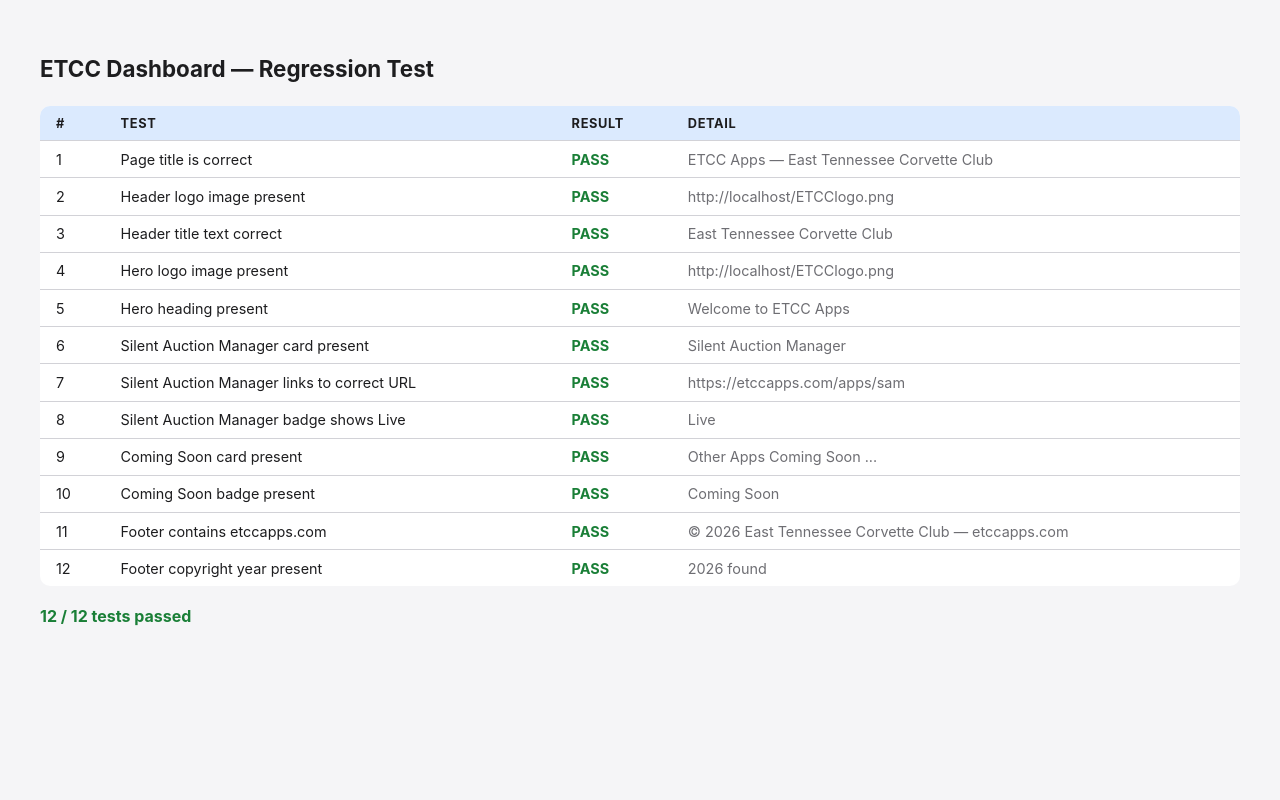
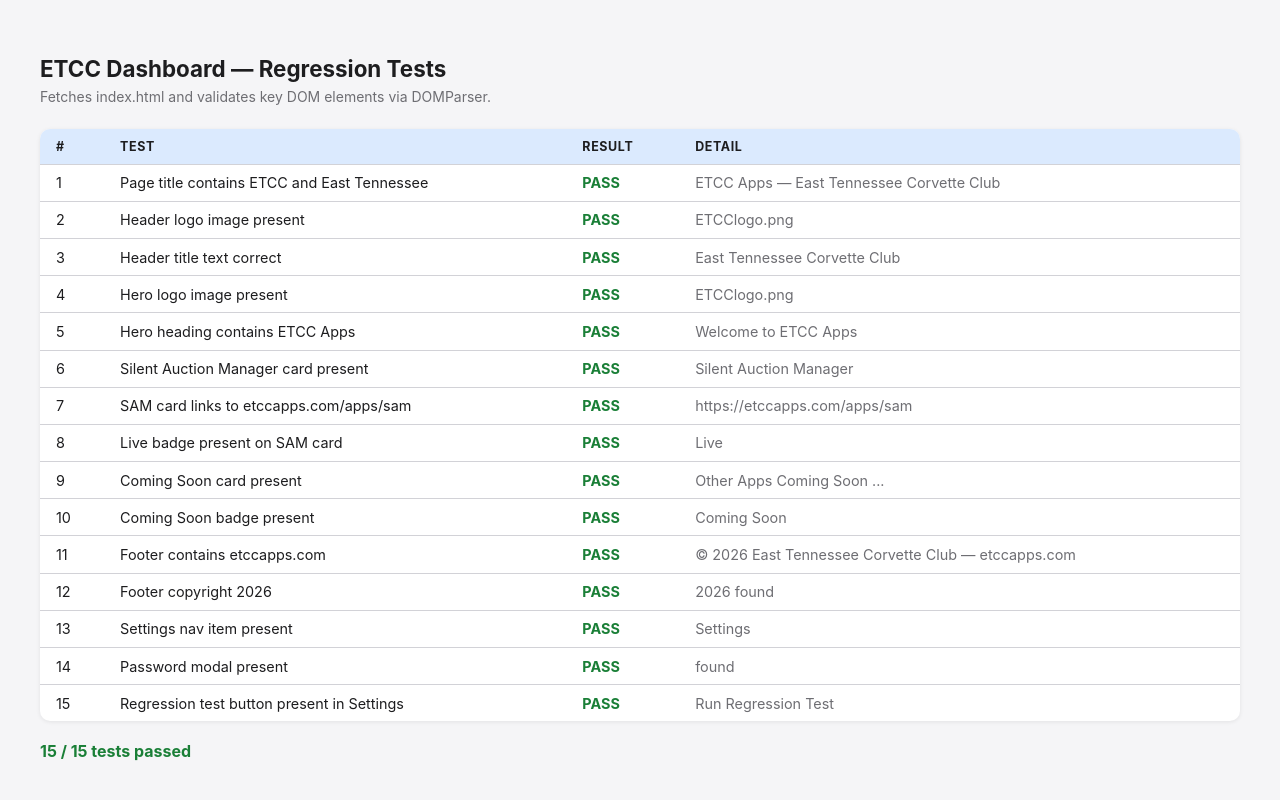
Before and after one commit to ETCCRepo/ETCCDashboard, a plain HTML site: page test.html in a window 1280 px wide. Drawn offline with Linux system fonts and the light colour scheme.

Commit message:
Updated Claude.md: full architecture docs; fix test.html (fetch+DOMParser); remove Test.txt

```diff
--- a/test.html
+++ b/test.html
@@ -2,24 +2,26 @@
 <html lang="en">
 <head>
   <meta charset="UTF-8" />
-  <title>ETCC Dashboard — Regression Test</title>
+  <title>ETCC Dashboard — Regression Tests</title>
   <style>
     body { font-family: -apple-system, sans-serif; background: #f5f5f7; color: #1d1d1f; padding: 2rem; }
-    h1 { font-size: 1.4rem; margin-bottom: 1.5rem; }
-    table { width: 100%; border-collapse: collapse; background: #fff; border-radius: 10px; overflow: hidden; }
-    th { background: #dbeafe; text-align: left; padding: 0.6rem 1rem; font-size: 0.8rem; text-transform: uppercase; letter-spacing: 0.05em; }
+    h1 { font-size: 1.4rem; margin-bottom: 0.4rem; }
+    .sub { color: #6e6e73; font-size: 0.875rem; margin-bottom: 1.5rem; }
+    table { width: 100%; border-collapse: collapse; background: #fff; border-radius: 10px; overflow: hidden; box-shadow: 0 1px 4px rgba(0,0,0,0.08); }
+    th { background: #dbeafe; text-align: left; padding: 0.6rem 1rem; font-size: 0.78rem; text-transform: uppercase; letter-spacing: 0.05em; }
     td { padding: 0.6rem 1rem; border-top: 1px solid #d2d2d7; font-size: 0.9rem; }
     .pass { color: #1a7f37; font-weight: 700; }
     .fail { color: #c62828; font-weight: 700; }
     #summary { margin-top: 1.25rem; font-weight: 700; font-size: 1rem; }
+    #status  { color: #6e6e73; font-size: 0.875rem; margin-bottom: 1rem; }
   </style>
 </head>
 <body>
-  <h1>ETCC Dashboard — Regression Test</h1>
+  <h1>ETCC Dashboard — Regression Tests</h1>
+  <div class="sub">Fetches index.html and validates key DOM elements via DOMParser.</div>
+  <div id="status">Loading index.html...</div>
   <table>
-    <thead>
-      <tr><th>#</th><th>Test</th><th>Result</th><th>Detail</th></tr>
-    </thead>
+    <thead><tr><th>#</th><th>Test</th><th>Result</th><th>Detail</th></tr></thead>
     <tbody id="results"></tbody>
   </table>
   <div id="summary"></div>
@@ -27,155 +29,138 @@
   <script>
     const tests = [
       {
-        name: 'Page title is correct',
-        fn: () => {
-          const t = document.title;
+        name: 'Page title contains ETCC and East Tennessee',
+        fn: doc => {
+          const t = doc.querySelector('title')?.textContent || '';
           return { pass: t.includes('ETCC') && t.includes('East Tennessee'), detail: t };
         }
       },
       {
         name: 'Header logo image present',
-        fn: () => {
-          const img = document.querySelector('header img');
-          return { pass: !!img && img.src.includes('ETCClogo.png'), detail: img ? img.src : 'not found' };
+        fn: doc => {
+          const img = doc.querySelector('header img');
+          return { pass: !!img && img.getAttribute('src')?.includes('ETCClogo'), detail: img ? img.getAttribute('src') : 'not found' };
         }
       },
       {
         name: 'Header title text correct',
-        fn: () => {
-          const el = document.querySelector('.header-title');
+        fn: doc => {
+          const el = doc.querySelector('.header-title');
           return { pass: !!el && el.textContent.includes('East Tennessee Corvette Club'), detail: el ? el.textContent.trim() : 'not found' };
         }
       },
       {
         name: 'Hero logo image present',
-        fn: () => {
-          const img = document.querySelector('.hero-logo');
-          return { pass: !!img && img.src.includes('ETCClogo.png'), detail: img ? img.src : 'not found' };
+        fn: doc => {
+          const img = doc.querySelector('.hero-logo');
+          return { pass: !!img && img.getAttribute('src')?.includes('ETCClogo'), detail: img ? img.getAttribute('src') : 'not found' };
         }
       },
       {
-        name: 'Hero heading present',
-        fn: () => {
-          const el = document.querySelector('.hero h1');
+        name: 'Hero heading contains ETCC Apps',
+        fn: doc => {
+          const el = doc.querySelector('.hero h1');
           return { pass: !!el && el.textContent.includes('ETCC Apps'), detail: el ? el.textContent.trim() : 'not found' };
         }
       },
       {
         name: 'Silent Auction Manager card present',
-        fn: () => {
-          const cards = Array.from(document.querySelectorAll('.card-name'));
+        fn: doc => {
+          const cards = Array.from(doc.querySelectorAll('.card-name'));
           const found = cards.find(c => c.textContent.includes('Silent Auction Manager'));
           return { pass: !!found, detail: found ? found.textContent.trim() : 'not found' };
         }
       },
       {
-        name: 'Silent Auction Manager links to correct URL',
-        fn: () => {
-          const a = document.querySelector('a.app-card');
-          return { pass: !!a && a.href.includes('etccapps.com/apps/sam'), detail: a ? a.href : 'not found' };
+        name: 'SAM card links to etccapps.com/apps/sam',
+        fn: doc => {
+          const a = doc.querySelector('a.app-card');
+          return { pass: !!a && a.getAttribute('href')?.includes('etccapps.com/apps/sam'), detail: a ? a.getAttribute('href') : 'not found' };
         }
       },
       {
-        name: 'Silent Auction Manager badge shows Live',
-        fn: () => {
-          const badge = document.querySelector('.badge-live');
+        name: 'Live badge present on SAM card',
+        fn: doc => {
+          const badge = doc.querySelector('.badge-live');
           return { pass: !!badge && badge.textContent.trim() === 'Live', detail: badge ? badge.textContent.trim() : 'not found' };
         }
       },
       {
         name: 'Coming Soon card present',
-        fn: () => {
-          const card = document.querySelector('.app-card.coming-soon');
-          return { pass: !!card, detail: card ? card.querySelector('.card-name').textContent.trim() : 'not found' };
+        fn: doc => {
+          const card = doc.querySelector('.app-card.coming-soon');
+          return { pass: !!card, detail: card ? card.querySelector('.card-name')?.textContent.trim() : 'not found' };
         }
       },
       {
         name: 'Coming Soon badge present',
-        fn: () => {
-          const badge = document.querySelector('.badge-soon');
+        fn: doc => {
+          const badge = doc.querySelector('.badge-soon');
           return { pass: !!badge && badge.textContent.includes('Coming Soon'), detail: badge ? badge.textContent.trim() : 'not found' };
         }
       },
       {
         name: 'Footer contains etccapps.com',
-        fn: () => {
-          const footer = document.querySelector('footer');
-          return { pass: !!footer && footer.textContent.includes('etccapps.com'), detail: footer ? footer.textContent.trim().substring(0, 60) : 'not found' };
+        fn: doc => {
+          const f = doc.querySelector('footer');
+          return { pass: !!f && f.textContent.includes('etccapps.com'), detail: f ? f.textContent.trim().substring(0, 60) : 'not found' };
         }
       },
       {
-        name: 'Footer copyright year present',
-        fn: () => {
-          const footer = document.querySelector('footer');
-          return { pass: !!footer && footer.textContent.includes('2026'), detail: footer ? '2026 found' : 'not found' };
+        name: 'Footer copyright 2026',
+        fn: doc => {
+          const f = doc.querySelector('footer');
+          return { pass: !!f && f.textContent.includes('2026'), detail: f ? '2026 found' : 'not found' };
+        }
+      },
+      {
+        name: 'Settings nav item present',
+        fn: doc => {
+          const el = doc.getElementById('nav-settings');
+          return { pass: !!el, detail: el ? el.textContent.trim() : 'not found' };
+        }
+      },
+      {
+        name: 'Password modal present',
+        fn: doc => {
+          const el = doc.getElementById('pwModal');
+          return { pass: !!el, detail: el ? 'found' : 'not found' };
+        }
+      },
+      {
+        name: 'Regression test button present in Settings',
+        fn: doc => {
+          const btn = doc.querySelector('#page-settings .btn');
+          return { pass: !!btn && btn.textContent.includes('Regression'), detail: btn ? btn.textContent.trim() : 'not found' };
         }
       }
     ];
+
+    fetch('index.html')
+      .then(r => r.text())
+      .then(html => {
+        const doc = new DOMParser().parseFromString(html, 'text/html');
+        document.getElementById('status').textContent = 'Running ' + tests.length + ' tests against index.html...';
 
         const tbody = document.getElementById('results');
         let passed = 0;
 
         tests.forEach((t, i) => {
           let result;
-      try { result = t.fn(); } catch(e) { result = { pass: false, detail: e.message }; }
+          try { result = t.fn(doc); } catch(e) { result = { pass: false, detail: e.message }; }
           if (result.pass) passed++;
           const tr = document.createElement('tr');
-      tr.innerHTML = `<td>${i+1}</td><td>${t.name}</td><td class="${result.pass ? 'pass' : 'fail'}">${result.pass ? 'PASS' : 'FAIL'}</td><td style="color:#6e6e73">${result.detail}</td>`;
+          tr.innerHTML = `<td>${i+1}</td><td>${t.name}</td><td class="${result.pass ? 'pass' : 'fail'}">${result.pass ? 'PASS' : 'FAIL'}</td><td style="color:#6e6e73">${result.detail ?? ''}</td>`;
           tbody.appendChild(tr);
         });
 
         const summary = document.getElementById('summary');
-    const total = tests.length;
-    summary.textContent = `${passed} / ${total} tests passed`;
-    summary.style.color = passed === total ? '#1a7f37' : '#c62828';
-  </script>
-
-  <script>
-    // Load index.html content into an iframe to test against real DOM
-    // Tests run against this page's own DOM after iframe injects content
-  </script>
-
-  <iframe src="index.html" id="target" style="display:none"></iframe>
-  <script>
-    // Re-run tests against the iframe DOM once loaded
-    const iframe = document.getElementById('target');
-    iframe.addEventListener('load', () => {
-      const doc = iframe.contentDocument;
-      tbody.innerHTML = '';
-      let p = 0;
-
-      const iframeTests = tests.map(t => ({
-        name: t.name,
-        fn: () => {
-          // Rebind document-scoped queries to iframe doc
-          const origQ = document.querySelector.bind(document);
-          const origQA = document.querySelectorAll.bind(document);
-          const origTitle = document.title;
-          document.querySelector = doc.querySelector.bind(doc);
-          document.querySelectorAll = doc.querySelectorAll.bind(doc);
-          Object.defineProperty(document, 'title', { get: () => doc.title, configurable: true });
-          let r;
-          try { r = t.fn(); } finally {
-            document.querySelector = origQ;
-            document.querySelectorAll = origQA;
-            Object.defineProperty(document, 'title', { get: () => origTitle, configurable: true });
-          }
-          return r;
-        }
-      }));
-
-      iframeTests.forEach((t, i) => {
-        let result;
-        try { result = t.fn(); } catch(e) { result = { pass: false, detail: e.message }; }
-        if (result.pass) p++;
-        const tr = document.createElement('tr');
-        tr.innerHTML = `<td>${i+1}</td><td>${t.name}</td><td class="${result.pass ? 'pass' : 'fail'}">${result.pass ? 'PASS' : 'FAIL'}</td><td style="color:#6e6e73">${result.detail}</td>`;
-        tbody.appendChild(tr);
-      });
-
-      summary.textContent = `${p} / ${iframeTests.length} tests passed`;
-      summary.style.color = p === iframeTests.length ? '#1a7f37' : '#c62828';
+        summary.textContent = `${passed} / ${tests.length} tests passed`;
+        summary.style.color = passed === tests.length ? '#1a7f37' : '#c62828';
+        document.getElementById('status').textContent = '';
+      })
+      .catch(err => {
+        document.getElementById('status').textContent = 'Error loading index.html: ' + err.message;
       });
   </script>
 </body>
```
Also changed, not shown: Test.txt (deleted), 1 other file. Lines whose indentation alone changed are shown as unchanged.
